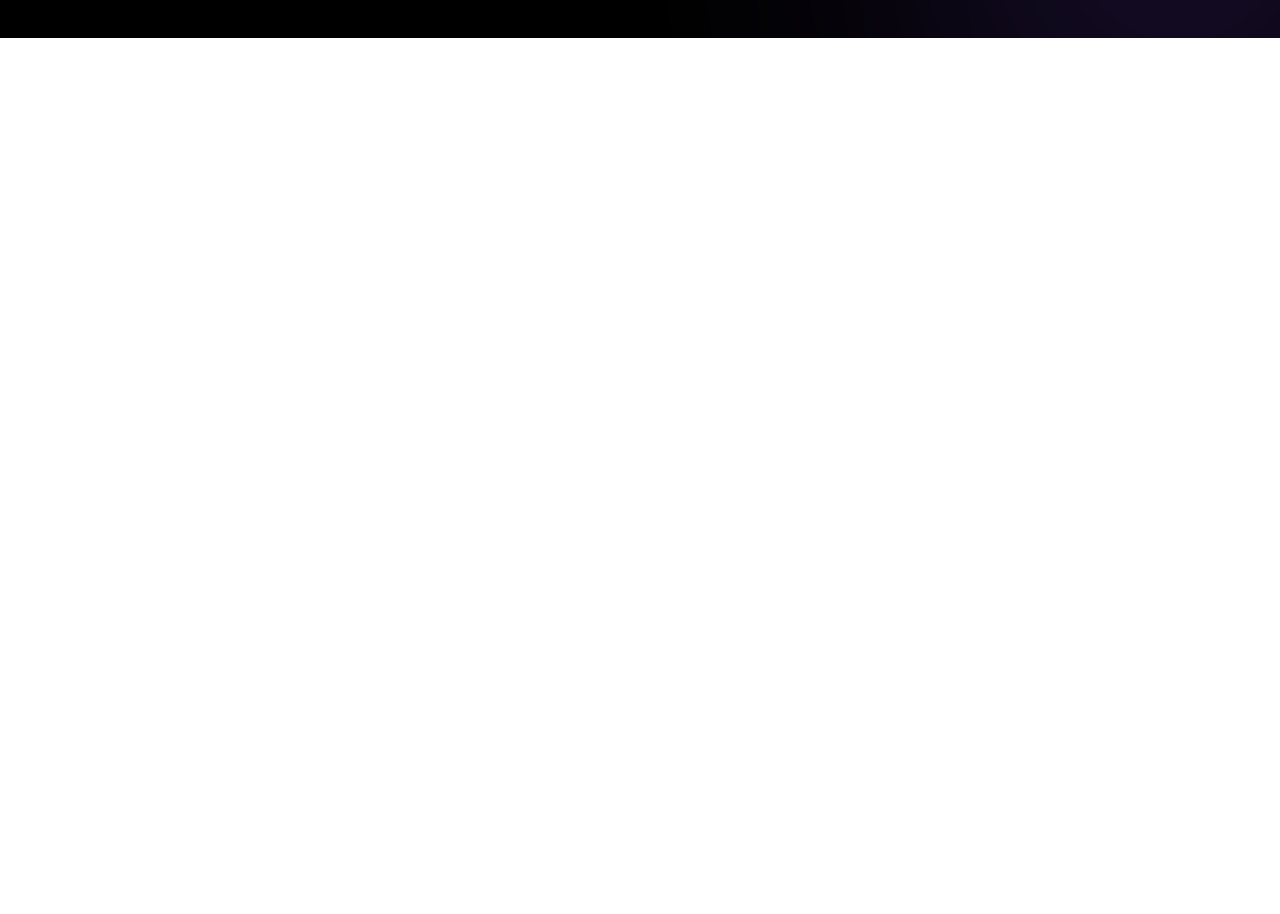
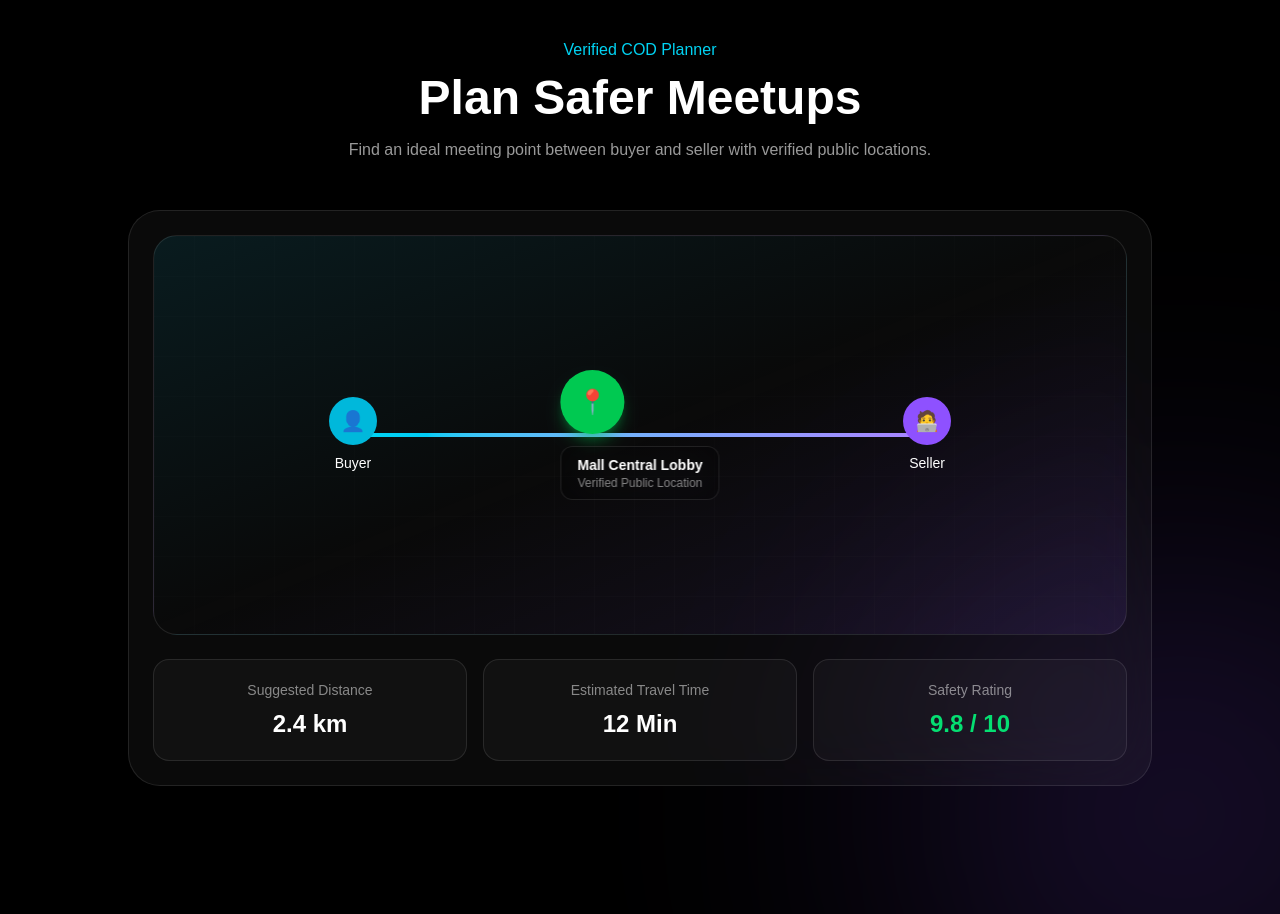
Before and after one commit to Rexlicky/gadgetswap, a Next.js app: page / in a window 1280 px wide. Shown: the part 2880-3794 px from the top of the page. Before the commit the page ends 2918 px from the top, so only its background shows below. Built offline with nearby package versions, Linux system fonts and the light colour scheme.

Commit message:
feat: add COD planner preview

```diff
--- a/src/app/page.js
+++ b/src/app/page.js
@@ -327,6 +327,86 @@ export default function Home() {
               </div>
             </div>
           </div>
+          {/* =========================
+    COD PLANNER PREVIEW
+========================== */}
+          <div className="pb-32">
+            <div className="mb-12 text-center">
+              <p className="text-cyan-400">Verified COD Planner</p>
+
+              <h2 className="mt-3 text-4xl font-bold md:text-5xl">
+                Plan Safer Meetups
+              </h2>
+
+              <p className="mx-auto mt-4 max-w-2xl text-white/60">
+                Find an ideal meeting point between buyer and seller with
+                verified public locations.
+              </p>
+            </div>
+
+            <div className="rounded-[2rem] border border-white/10 bg-white/[0.04] p-6 backdrop-blur-2xl">
+              {/* Fake Map */}
+              <div className="relative h-[400px] overflow-hidden rounded-[1.5rem] border border-white/10 bg-gradient-to-br from-cyan-500/10 via-transparent to-violet-500/10">
+                {/* Grid Pattern */}
+                <div className="absolute inset-0 opacity-20">
+                  <div className="h-full w-full bg-[linear-gradient(to_right,#ffffff10_1px,transparent_1px),linear-gradient(to_bottom,#ffffff10_1px,transparent_1px)] bg-[size:40px_40px]" />
+                </div>
+
+                {/* Route Line */}
+                <div className="absolute top-1/2 left-[22%] h-1 w-[56%] -translate-y-1/2 bg-gradient-to-r from-cyan-400 to-violet-400" />
+
+                {/* Buyer */}
+                <div className="absolute top-1/2 left-[18%] -translate-y-1/2">
+                  <div className="flex h-12 w-12 items-center justify-center rounded-full bg-cyan-500 text-xl">
+                    👤
+                  </div>
+                  <p className="mt-2 text-sm">Buyer</p>
+                </div>
+
+                {/* Meeting Point */}
+                <div className="absolute top-1/2 left-1/2 -translate-x-1/2 -translate-y-1/2">
+                  <div className="flex h-16 w-16 items-center justify-center rounded-full bg-green-500 text-2xl shadow-lg shadow-green-500/40">
+                    📍
+                  </div>
+
+                  <div className="mt-3 rounded-xl border border-white/10 bg-black/40 px-4 py-2 text-center backdrop-blur-xl">
+                    <p className="text-sm font-semibold">Mall Central Lobby</p>
+                    <p className="text-xs text-white/50">
+                      Verified Public Location
+                    </p>
+                  </div>
+                </div>
+
+                {/* Seller */}
+                <div className="absolute top-1/2 right-[18%] -translate-y-1/2">
+                  <div className="flex h-12 w-12 items-center justify-center rounded-full bg-violet-500 text-xl">
+                    🧑‍💻
+                  </div>
+                  <p className="mt-2 text-sm">Seller</p>
+                </div>
+              </div>
+
+              {/* Stats */}
+              <div className="mt-6 grid grid-cols-1 gap-4 md:grid-cols-3">
+                <div className="rounded-2xl border border-white/10 bg-white/[0.03] p-5">
+                  <p className="text-sm text-white/50">Suggested Distance</p>
+                  <h3 className="mt-2 text-2xl font-bold">2.4 km</h3>
+                </div>
+
+                <div className="rounded-2xl border border-white/10 bg-white/[0.03] p-5">
+                  <p className="text-sm text-white/50">Estimated Travel Time</p>
+                  <h3 className="mt-2 text-2xl font-bold">12 Min</h3>
+                </div>
+
+                <div className="rounded-2xl border border-white/10 bg-white/[0.03] p-5">
+                  <p className="text-sm text-white/50">Safety Rating</p>
+                  <h3 className="mt-2 text-2xl font-bold text-green-400">
+                    9.8 / 10
+                  </h3>
+                </div>
+              </div>
+            </div>
+          </div>
         </div>
       </section>
     </main>
```
